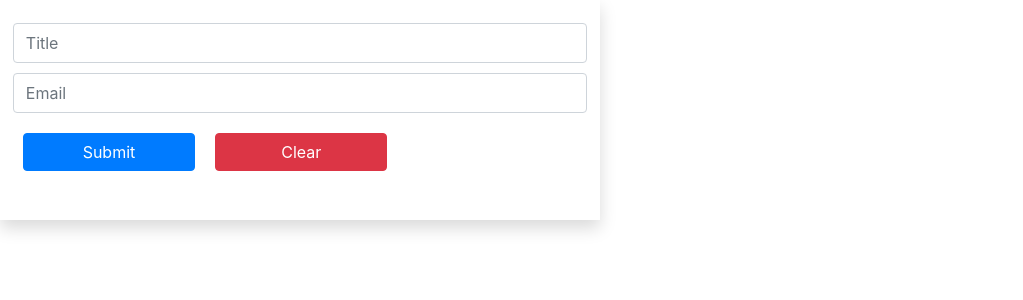
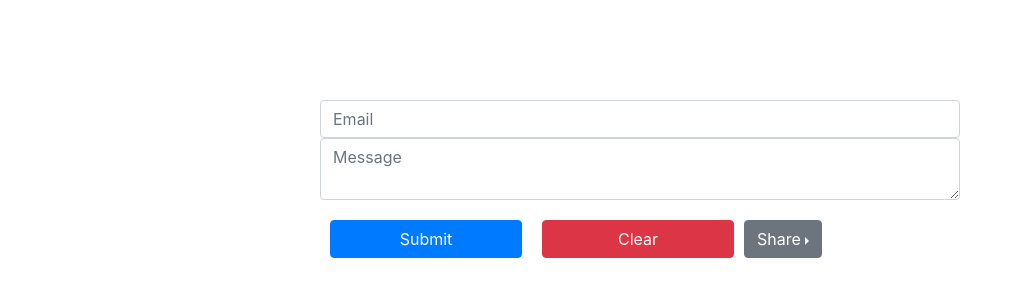
Before and after one commit to Spread-Potluck-Planner/FrontEnd, a React (Create React App) app: page /user/1/email in a window 1280 px wide. Shown: the top 300 px of the page, without its empty margins (0-1023 px from the left). Built offline with nearby package versions, Linux system fonts and the light colour scheme; sample sign-in values are in the browser's storage.

Commit message:
Social media buttons, building email/share component

```diff
--- a/package.json
+++ b/package.json
@@ -9,14 +9,15 @@
     "@testing-library/user-event": "^12.2.2",
     "axios": "^0.21.0",
     "bootstrap": "^4.5.3",
+    "classnames": "^2.2.6",
     "emailjs-com": "^2.6.4",
-    "classnames": "^2.2.6",
     "react": "^17.0.1",
     "react-dom": "^17.0.1",
     "react-hook-form": "^6.11.2",
     "react-redux": "^7.2.2",
     "react-router-dom": "^5.2.0",
     "react-scripts": "4.0.0",
+    "react-share": "^4.3.1",
     "reactstrap": "^8.7.1",
     "redux": "^4.0.5",
     "redux-logger": "^3.0.6",
--- a/src/App.css
+++ b/src/App.css
@@ -67,3 +67,22 @@
   height: 100px;
   margin-top: 10px;
 }
+
+.drop-down-group {
+  display: flex;
+  padding: 1%;
+}
+.drop-down-group p {
+  margin: 5px;
+}
+
+#share-container {
+  display: flex;
+  justify-content: flex-end;
+}
+
+#share-form {
+  width: 50%;
+  margin: 0 auto;
+  margin-top: 100px; /*working view only*/
+}
--- a/src/components/Email.js
+++ b/src/components/Email.js
@@ -3,7 +3,23 @@ import { useForm } from 'react-hook-form';
 import { useHistory } from 'react-router-dom'
 import { ErrorMessage } from '@hookform/error-message';
 import { axiosWithAuth } from '../utils/axiosWithAuth'
-import {Button, FormGroup, Input, Form} from 'reactstrap'
+import {Button,
+    FormGroup,
+    Input,
+    Form,
+    UncontrolledButtonDropdown,
+    DropdownMenu,
+    DropdownItem,
+    DropdownToggle
+}
+from 'reactstrap'
+import {
+    EmailShareButton,
+    FacebookShareButton,
+    EmailIcon,
+    FacebookIcon
+} from 'react-share'
+
 import emailjs from 'emailjs-com';
 
 import { API_KEY } from '../utils/reduxVariables'
@@ -12,10 +28,10 @@ import { API_KEY } from '../utils/reduxVariables'
 
 
 const EmailForm = () => {
-    const userId = 'user_80CtuhuL9K2DLvDN8Cp7x'
     const [email, setEmail] = useState({
         organizer: '',
         email: '',
+        message: '',
         spread_event: ''
     })
     const { register, handleSubmit, errors, reset, watch } = useForm({
@@ -26,7 +42,7 @@ const EmailForm = () => {
     const id = localStorage.getItem('user')
     const onSubmit = (data) => {
 
-        emailjs.send("service_t9ou68h","template_8w63fep", data, userId)
+        emailjs.send("service_t9ou68h","template_8w63fep", data, API_KEY)
         .then((message) => {
             console.log(message)
         })
@@ -40,16 +56,7 @@ const EmailForm = () => {
 
     return (
     <div>
-        <Form onSubmit={handleSubmit(onSubmit)} className='shadow add-event-container'>
-
-                <Input type="text"
-                placeholder="Title"
-                name="name"
-                invalid={errors.Name ? true : false}
-                innerRef={register({required: "You must enter a Title", maxLength: 80})    }
-                />
-                <ErrorMessage errors={errors} name="name" />
-
+        <Form onSubmit={handleSubmit(onSubmit)} id='share-form'>
                 <Input type="text"
                 placeholder="Email"
                 name="email"
@@ -57,10 +64,37 @@ const EmailForm = () => {
                 innerRef={register({required: "You must enter a Title", maxLength: 80})    }
                 />
                 <ErrorMessage errors={errors} name="email" />
+                <Input type="textarea"
+                placeholder="Message"
+                name="message"
+                invalid={errors.Name ? true : false}
+                innerRef={register}
+                />
 
                 <FormGroup>
                 <Button color ='primary' type="submit" style={{width:'30%', margin: '20px 10px 20px 10px', }}>Submit</Button>
                 <Button onClick={() => reset()} color='danger' style={{width:'30%', margin: '20px 10px 20px 10px', }}>Clear</Button>
+                <UncontrolledButtonDropdown direction="right">
+      <DropdownToggle caret>
+        Share
+      </DropdownToggle>
+      <DropdownMenu>
+        <DropdownItem >
+            <div className='drop-down-group'>
+            <EmailIcon size={32} round={true}/>
+            <p>Share with E-mail</p>
+            </div>
+            </DropdownItem>
+        <DropdownItem>
+            <FacebookShareButton quote="You're invited" url='www.google.com'>
+            <div className='drop-down-group'>
+                <FacebookIcon size={32} round={true}/>
+                <p>Share with Facebook</p>
+            </div>
+            </FacebookShareButton>
+        </DropdownItem>
+      </DropdownMenu>
+    </UncontrolledButtonDropdown>
 
 
                 </FormGroup>
--- a/src/components/EventCard.js
+++ b/src/components/EventCard.js
@@ -4,6 +4,7 @@ import {
   } from 'reactstrap';
 import {useHistory} from 'react-router-dom';
 import React, {useState} from 'react';
+import food_logo from '../assets/food_img.jpg'
 
 const EventCard = (props) => {
 const {push} = useHistory()
@@ -11,10 +12,13 @@ const { event } = props
     return (
         <div onClick={() => push(`/events/${props.event.event_id}`)}>
             <Card className='shadow event-card'>
-                <CardImg src="sample" alt="Card image cap" />
+                <CardImg src={food_logo} alt="Card image cap" />
                 <CardBody>
+                    <div id='share-container'>
+                        <Button color='primary' size="sm">Share</Button>
+                    </div>
                     <CardTitle tag="h5">{event.event_name}</CardTitle>
-                    <CardSubtitle tag="h6" className="mb-2 text-muted">Card subtitle</CardSubtitle>
+
                     <CardText>{event.description}</CardText>
                     <div className='event-card-btn'>
                         <Button color='primary' size="sm">See Who's Coming</Button>
--- a/src/utils/reduxVariables.js
+++ b/src/utils/reduxVariables.js
@@ -1,7 +1,7 @@
 export const LOG_IN_USER = 'LOG_IN_USER';
 export const LOG_OUT_USER = 'LOG_OUT_USER';
 export const LOG_IN_USER_SUCCESS = 'LOG_IN_USER_SUCCESS';
-export const API_KEY = 'spreadpotluck'
+export const API_KEY = 'user_80CtuhuL9K2DLvDN8Cp7x'
 export const FETCH_EVENT_SUCCESS = 'FETCH_EVENT_SUCCESS';
 export const FETCH_EVENT_FAILURE = 'FETCH_EVENT_FAILURE';
 // export const FETCH_GUESTS_SUCCESS = 'FETCH_GUESTS_SUCCESS';
```
Also changed, not shown: src/assets/food_img.jpg (added), 1 other file (tests, documents, lock files or other folders).
